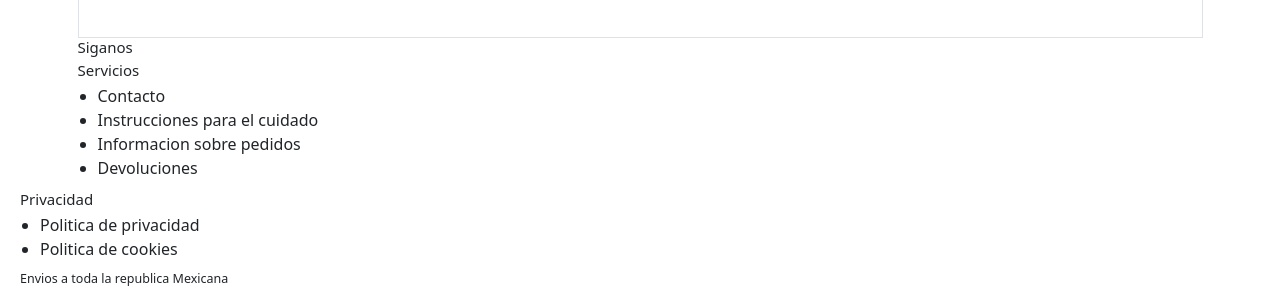
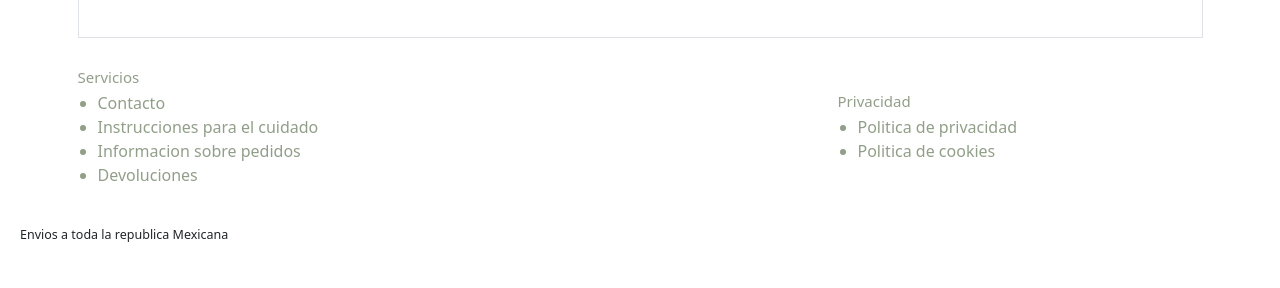
Before and after one commit to Parteche/Diplomado-Ciencia-De-Datos-BEDU, a website: page index.html in a window 1280 px wide. Shown: the part 1759-2047 px from the top of the page. After the commit the page ends 2006 px from the top, so only its background shows below. Drawn offline with nearby package versions, Linux system fonts and the light colour scheme.

Commit message:
Acomodo de listas

```diff
--- a/estilos.css
+++ b/estilos.css
@@ -126,14 +126,9 @@ div.box-list {
     grid-template-columns: 1fr 1fr;
 }
 
-.lista1 {
-    display: flex;
-    flex-direction: column;
-    justify-content: start;
+.container.listas {
+    margin-top: 3rem;
+    margin-bottom: 3rem;
+    color: var(--Verdesito);
+
 }
-
-.lista2 {
-    display: flex;
-    flex-direction: column;
-    justify-content: end;
-}
--- a/index.html
+++ b/index.html
@@ -99,13 +99,10 @@
     </div>
 
 </section>
-
+<!--
 <div class="container">
-    <h4 class="email-h4-2">Siganos</h4>
-    <!--Iconos de redes sociales con link-->
-
-<section class="lista1">
-    <!--Aqui empieza la ultima seccion-->
+    <div class="row ">
+    <div class="col-6">
     <h4>Servicios</h4>
     <ul>
         <li>Contacto</li>
@@ -113,15 +110,41 @@
         <li>Informacion sobre pedidos</li>
         <li>Devoluciones</li>
     </ul>
-</div>
+    </div>
+    </div>
 
-<section class="lista2">
+    <div class="col-6">
     <h4>Privacidad</h4>
     <ul>
         <li>Politica de privacidad</li>
         <li>Politica de cookies</li>
     </ul>
-</section>
+    </div>
+</div>
+-->
+
+<div class="container listas">
+<div class="row align-items-center">
+    <div class="col">
+        <h4>Servicios</h4>
+        <ul>
+            <li>Contacto</li>
+            <li>Instrucciones para el cuidado</li>
+            <li>Informacion sobre pedidos</li>
+            <li>Devoluciones</li>
+        </ul>
+    </div>
+    <div class="col">
+
+    </div>
+    <div class="col">
+        <h4>Privacidad</h4>
+        <ul>
+            <li>Politica de privacidad</li>
+            <li>Politica de cookies</li>
+        </ul>
+    </div>
+  </div>
 </div>
 
 <footer>
```
